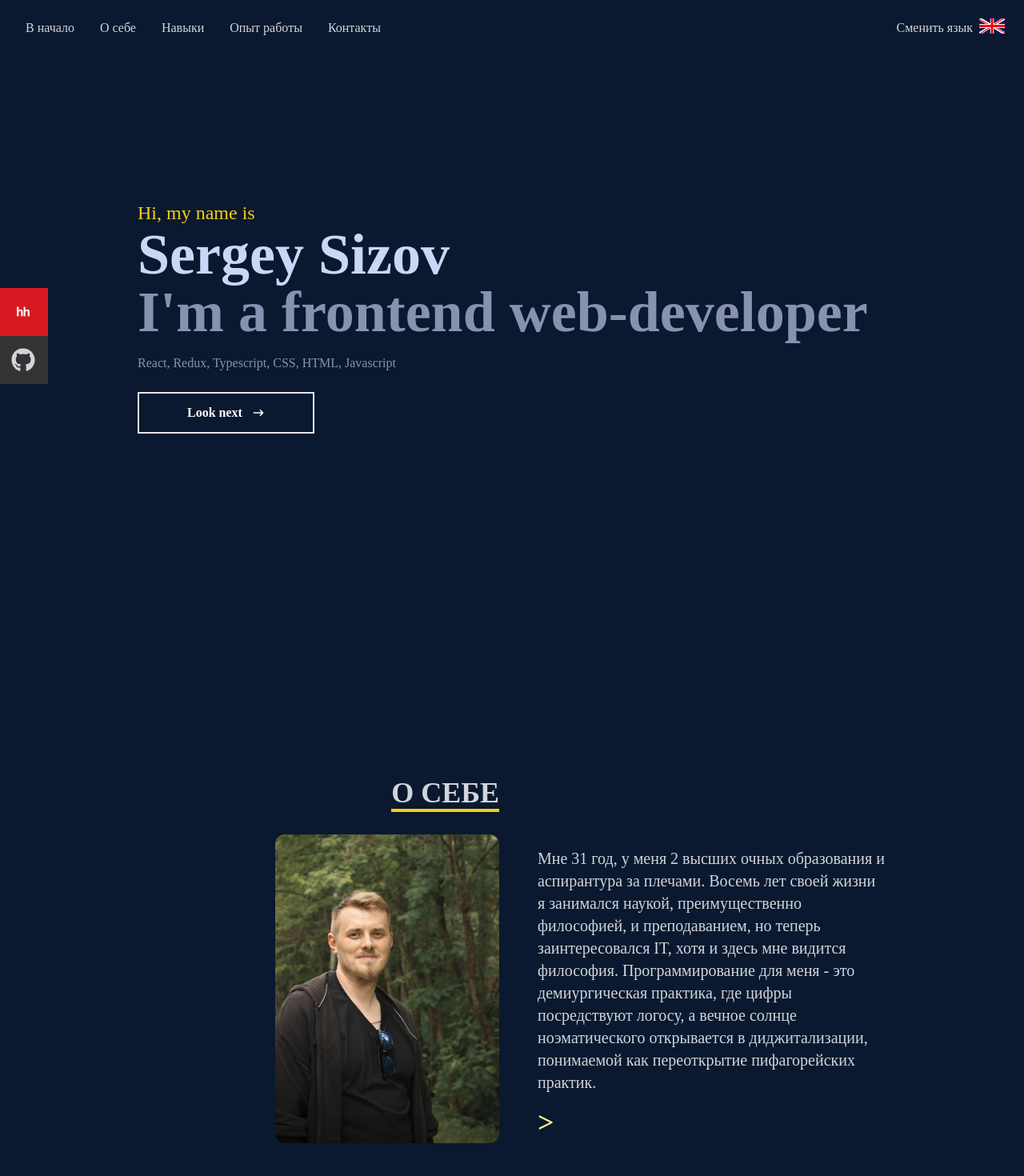
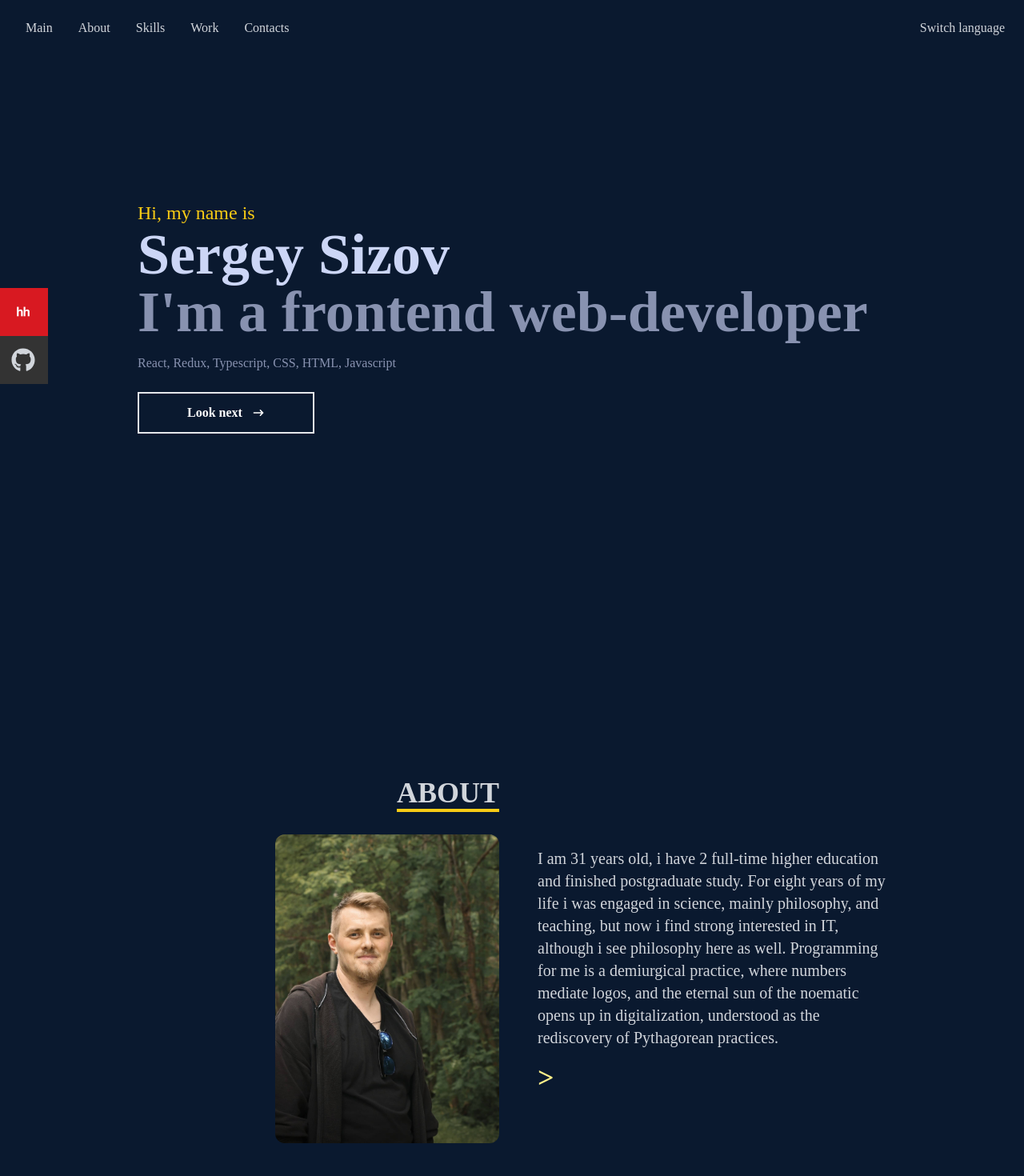
Before and after one commit to sseezov/done, a React (Create React App) app: page / in a window 1280 px wide. Shown: the top 1470 px of the page at 80% size. Built offline with nearby package versions, Linux system fonts and the light colour scheme.

Commit message:
about page done

```diff
--- a/src/components/About.jsx
+++ b/src/components/About.jsx
@@ -16,7 +16,7 @@ const About = () => {
         <div className="max-w-[1000px] w-full grid grid-cols-2 md:gap-8">
           <div className="sm:text-right pb-8 pl-4">
             <p className="text-4xl font-bold inline border-b-4 border-yellow-400">
-              О СЕБЕ
+              {translationAbout[lang].about}
             </p>
           </div>
         </div>
@@ -25,26 +25,19 @@ const About = () => {
             <img
               className="m-auto flex items-center justify-around md:float-right w-[160px] rounded-xl  sm:w-[180px] md:w-[280px]"
               src={MyPic}
-              alt="это я"
+              alt={translationAbout[lang].about}
             />
           </div>
 
           <div>
             {toggleAbout ? (
               <p className="p-4 float-left text-base sm:text-base md:text-xl">
-                Мне 31 год, у меня 2 высших очных образования и аспирантура за
-                плечами. Восемь лет своей жизни я занимался наукой,
-                преимущественно философией, и преподаванием, но теперь
-                заинтересовался IT, хотя и здесь мне видится философия.
-                Программирование для меня - это демиургическая практика, где
-                цифры посредствуют логосу, а вечное солнце ноэматического
-                открывается в диджитализации, понимаемой как переоткрытие
-                пифагорейских практик.
+                {translationAbout[lang].text1}
               </p>
             ) : (
               <div>
                 <p className="px-4 float-left text-base sm:text-base md:text-xl pb-4">
-                  Я программист самоучка, прошел курсы верстки и js на{" "}
+                  {translationAbout[lang].text2a}
                   <a
                     rel="noreferrer"
                     target="_blank"
@@ -62,8 +55,7 @@ const About = () => {
                   >
                     theodinproject.com
                   </a>
-                  , немного тайпскрипта и Node.js на Udemy, курсы по Реакту и
-                  Редаксу в{" "}
+                  {translationAbout[lang].text2b}
                   <a
                     rel="noreferrer"
                     target="_blank"
@@ -72,8 +64,7 @@ const About = () => {
                   >
                     it-kamasutra{" "}
                   </a>
-                  и вообще на ютубе (больше англоязычном) и по книгам. Решал
-                  всякие задачки на{" "}
+                  {translationAbout[lang].text2c}
                   <a
                     rel="noreferrer"
                     target="_blank"
@@ -81,8 +72,8 @@ const About = () => {
                     href="https://www.codewars.com/users/sseezov"
                   >
                     codewars
-                  </a>{" "}
-                  и{" "}
+                  </a>
+                  {translationAbout[lang].text2d}
                   <a
                     rel="noreferrer"
                     target="_blank"
@@ -91,22 +82,23 @@ const About = () => {
                   >
                     ts.checkio
                   </a>
-                  . Читал книги, делал проекты, et cetera. Вот мой{" "}
+                  {translationAbout[lang].text2e}
                   <a
                     rel="noreferrer"
                     target="_blank"
                     className="text-purple-300"
                     href="https://github.com/sseezov"
                   >
-                    гит
+                    git
                   </a>
                   .
                 </p>
                 <p className="px-4 float-left text-base sm:text-base md:text-xl">
-                  Меня интересует, прежде всего, возможность быстрого роста как
-                  специалиста, а потому я ищу мощную команду, чтобы{" "}
-                  <strong className="text-red-600">дичайше</strong>, например,
-                  прокачаться.
+                  {translationAbout[lang].text2f}
+                  <strong className="text-red-600">
+                    {translationAbout[lang].text2g}
+                  </strong>
+                  {translationAbout[lang].text2h}
                 </p>
               </div>
             )}
--- a/src/components/Home.jsx
+++ b/src/components/Home.jsx
@@ -27,7 +27,7 @@ const Home = () => {
             <button className="text-white md:min-w-[221px] font-bold group border-2 px-6 py-3 my-2 flex items-center justify-center hover:bg-yellow-400 hover:border-yellow-400">
               {translationHome[lang].next}
               <span className="group-hover:rotate-90 duration-300">
-                <HiArrowNarrowRight className="ml-3 " />
+                <HiArrowNarrowRight className="ml-3" />
               </span>
             </button>
           </Link>
--- a/src/components/Navbar.jsx
+++ b/src/components/Navbar.jsx
@@ -2,10 +2,10 @@ import React, { useContext, useState } from "react";
 import { FaBars, FaTimes, FaGithub } from "react-icons/fa";
 import englishFlag from "./../assets/pngwing.com.png";
 import russianFlag from "./../assets/Flag_of_Russia.png";
-
+import { LangContext } from "./context";
+import { translationNavbar } from "./translation";
 import hh from "./../assets/hh.png";
 import { Link } from "react-scroll";
-import { LangContext } from "./context";
 
 const Navbar = () => {
   const [nav, setNav] = useState(false);
@@ -18,44 +18,42 @@ const Navbar = () => {
       <ul className="hidden md:flex">
         <li className="hover:underline underline-offset-8 decoration-yellow-400 decoration-4">
           <Link to="home" smooth={true} duration={500}>
-            В начало
+            {translationNavbar[lang].main}
           </Link>
         </li>
         <li className="hover:underline underline-offset-8 decoration-yellow-400 decoration-4">
           <Link to="about" smooth={true} duration={500}>
-            О себе
+            {translationNavbar[lang].about}
           </Link>
         </li>
         <li className="hover:underline underline-offset-8 decoration-yellow-400 decoration-4">
           <Link to="skills" smooth={true} duration={500}>
-            Навыки
+            {translationNavbar[lang].skills}
           </Link>
         </li>
         <li className="hover:underline underline-offset-8 decoration-yellow-400 decoration-4">
           <Link to="work" smooth={true} duration={500}>
-            Опыт работы
+            {translationNavbar[lang].works}
           </Link>
         </li>
-
         <li className="hover:underline underline-offset-8 decoration-yellow-400 decoration-4">
           <Link to="contact" smooth={true} duration={500}>
-            Контакты
+            {translationNavbar[lang].contacts}
           </Link>
         </li>
       </ul>
       <button
         onClick={() => {
           setLang(lang === "en" ? "ru" : "en");
-          console.log(lang);
         }}
         className=" text-gray-300  flex flex-row p-2 hover:underline underline-offset-8 decoration-yellow-400 decoration-4"
       >
-        Сменить язык{" "}
-        {lang === "en" ? (
+        {translationNavbar[lang].switch}
+        {/* {lang === "en" ? (
           <img src={englishFlag} className="w-[40px] pl-2" alt="flag" />
         ) : (
           <img src={russianFlag} className="w-[40px] pl-2" alt="flag" />
-        )}
+        )} */}
       </button>
 
       {/* Hamburger */}
@@ -73,30 +71,30 @@ const Navbar = () => {
       >
         <li className="py-6 text-4xl ">
           <Link onClick={handleClick} to="home" smooth={true} duration={500}>
-            В начало
+            {translationNavbar[lang].main}
           </Link>
         </li>
         <li className="py-6 text-4xl">
           {" "}
           <Link onClick={handleClick} to="about" smooth={true} duration={500}>
-            О себе
+            {translationNavbar[lang].about}
           </Link>
         </li>
         <li className="py-6 text-4xl">
           {" "}
           <Link onClick={handleClick} to="skills" smooth={true} duration={500}>
-            Навыки
+            {translationNavbar[lang].skills}
           </Link>
         </li>
         <li className="py-6 text-4xl">
           {" "}
           <Link onClick={handleClick} to="work" smooth={true} duration={500}>
-            Опыт работы
+            {translationNavbar[lang].works}
           </Link>
         </li>
         <li className="py-6 text-4xl">
           <Link onClick={handleClick} to="contact" smooth={true} duration={500}>
-            Контакты
+            {translationNavbar[lang].contacts}
           </Link>
         </li>
       </ul>
--- a/src/components/translation.js
+++ b/src/components/translation.js
@@ -15,15 +15,52 @@ export const translationHome = {
 
 export const translationAbout = {
   en: {
-    hi: "Hi, my name is",
-    name: "Sergey Sizov",
-    job: "I'm a frontend web-developer",
-    next: "Look next",
+    about: "ABOUT",
+    text1:
+      "I am 31 years old, i have 2 full-time higher education and finished postgraduate study. For eight years of my life i was engaged in science, mainly philosophy, and teaching, but now i find strong interested in IT, although i see philosophy here as well. Programming for me is a demiurgical practice, where numbers mediate logos, and the eternal sun of the noematic opens up in digitalization, understood as the rediscovery of Pythagorean practices.",
+    text2a:
+      "I am a self-taught programmer, i took courses on web-design and js on ",
+    text2b:
+      ", some typescript and Node.js on Udemy, courses on React and Redux on ",
+    text2c: " and in general on YouTube. Solved many challenges on ",
+    text2d: " and ",
+    text2e: ". Read books, did projects, et cetera. Here is my ",
+    text2f:
+      "First of all, i am interested in the possibility of rapid growth as a specialist, and therefore i am looking for a powerful team so i could level up fast and qualitatively.",
   },
   ru: {
-    hi: "Привет, меня зовут",
-    name: "Сергей Сизов",
-    job: "Я — фронтенд-разработчик",
-    next: "Смотреть дальше",
+    about: "О СЕБЕ",
+    text1:
+      "Мне 31 год, у меня 2 высших очных образования и аспирантура за плечами. Восемь лет своей жизни я занимался наукой, преимущественно философией, и преподаванием, но теперь заинтересовался IT, хотя и здесь мне видится философия. Программирование для меня - это демиургическая практика, где цифры посредствуют логосу, а вечное солнце ноэматического открывается в диджитализации, понимаемой как переоткрытие пифагорейских практик.",
+    text2a: "Я программист самоучка, прошел курсы верстки и js на ",
+    text2b:
+      ", немного тайпскрипта и Node.js на Udemy, курсы по Реакту и Редаксу в ",
+    text2c:
+      " и вообще на ютубе (больше англоязычном) и по книгам. Решал всякие задачки на ",
+    text2d: " и",
+    text2e: ". Читал книги, делал проекты, et cetera. Вот мой ",
+    text2f:
+      "Меня интересует, прежде всего, возможность быстрого роста как специалиста, а потому я ищу мощную команду, чтобы ",
+    text2g: "дичайше",
+    text2h: ", например, прокачаться.",
   },
 };
+
+export const translationNavbar = {
+  en: {
+    main: "Main",
+    about: "About",
+    skills: "Skills",
+    works: "Work",
+    contacts: "Contacts",
+    switch: "Switch language",
+  },
+  ru: {
+    main: "В начало",
+    about: "О себе",
+    skills: "Навыки",
+    works: "Опыт работы",
+    contacts: "Контакты",
+    switch: "Cменить язык",
+  },
+};
```
